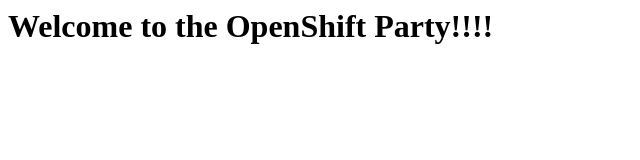
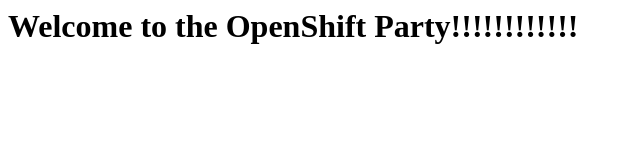
Before and after one commit to ADuckPond/simple-nginx, a plain HTML site: page index.html in a window 1280 px wide. Shown: the whole page, without its empty margins (0-640 px from the left). Drawn offline with Linux system fonts and the light colour scheme.

Commit message:
adding !'s

```diff
--- a/index.html
+++ b/index.html
@@ -1 +1 @@
-<H1>Welcome to the OpenShift Party!!!!</H1>
+<H1>Welcome to the OpenShift Party!!!!!!!!!!!!</H1>
```
